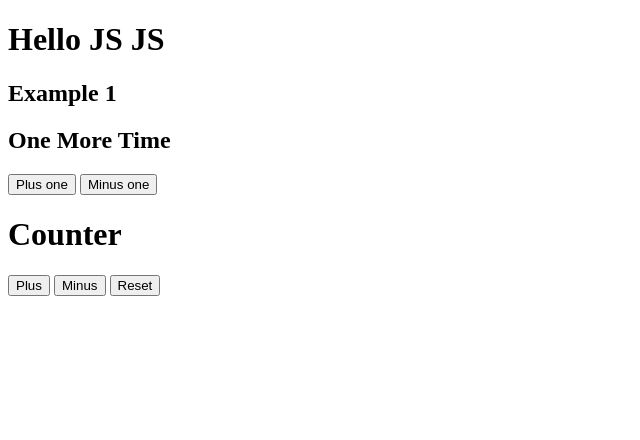
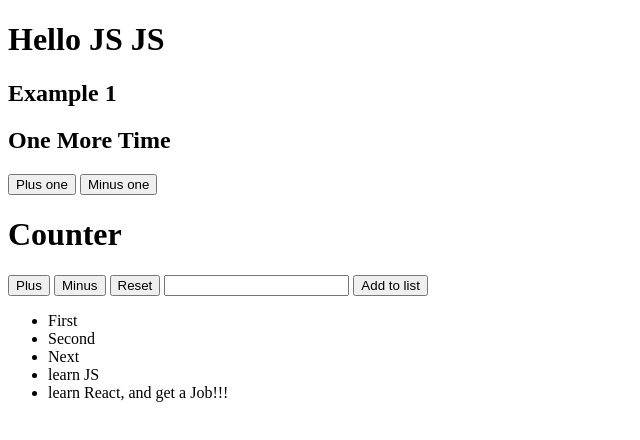
Before and after one commit to YehorKholodiuk/HTML-JS-react-example, a plain HTML site: page html-temp/index.html in a window 1280 px wide. Shown: the whole page, without its empty margins (0-640 px from the left). Drawn offline with Linux system fonts and the light colour scheme.

Commit message:
initial commit

```diff
--- a/html-temp/index.html
+++ b/html-temp/index.html
@@ -22,6 +22,14 @@
 <button onclick="plus()">Plus </button>
 <button onclick="minus()">Minus</button>
 <button onclick="reset()">Reset</button>
+
+<input type="text">
+<button>Add to list</button>
+<ul id="list">
+    <li>First</li>
+    <li>Second</li>
+    <li>Next</li>
+</ul>
 <script src = "scripts.js">
 
 </script>
--- a/html-temp/scripts.js
+++ b/html-temp/scripts.js
@@ -31,3 +31,21 @@ function minus(){
 function reset(){
 counterSelector.innerText = 0;
 }
+const list = [
+    {  id:1,
+    title:"learn JS"
+},
+{
+    id:2,
+        title:"learn React, and get a Job!!!"
+},
+
+]
+
+list.forEach( el => {
+        const listItem = document.createElement('li');
+        const listItemText = document.createTextNode(el.title)
+        listItem.appendChild(listItemText)
+        document.getElementById('list').appendChild(listItem)
+}
+);
```
